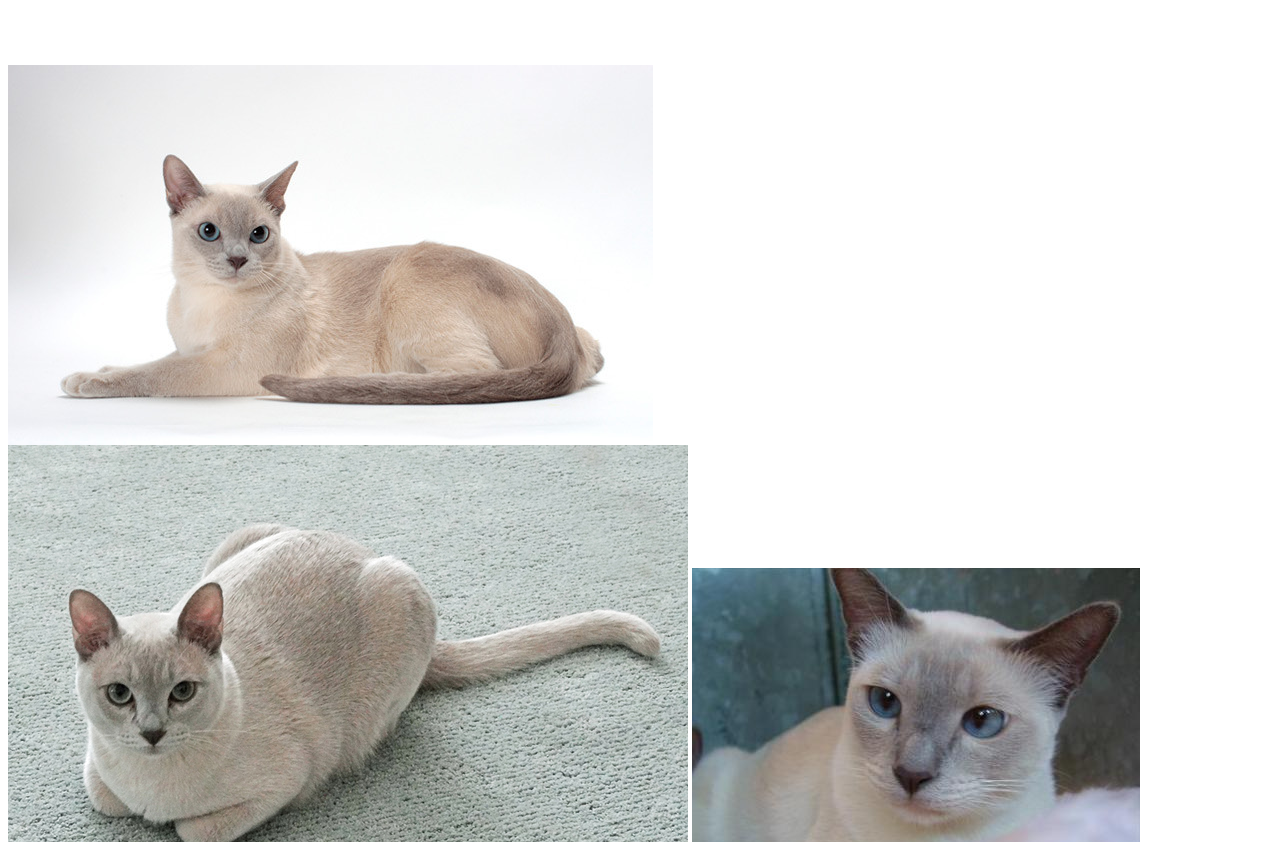
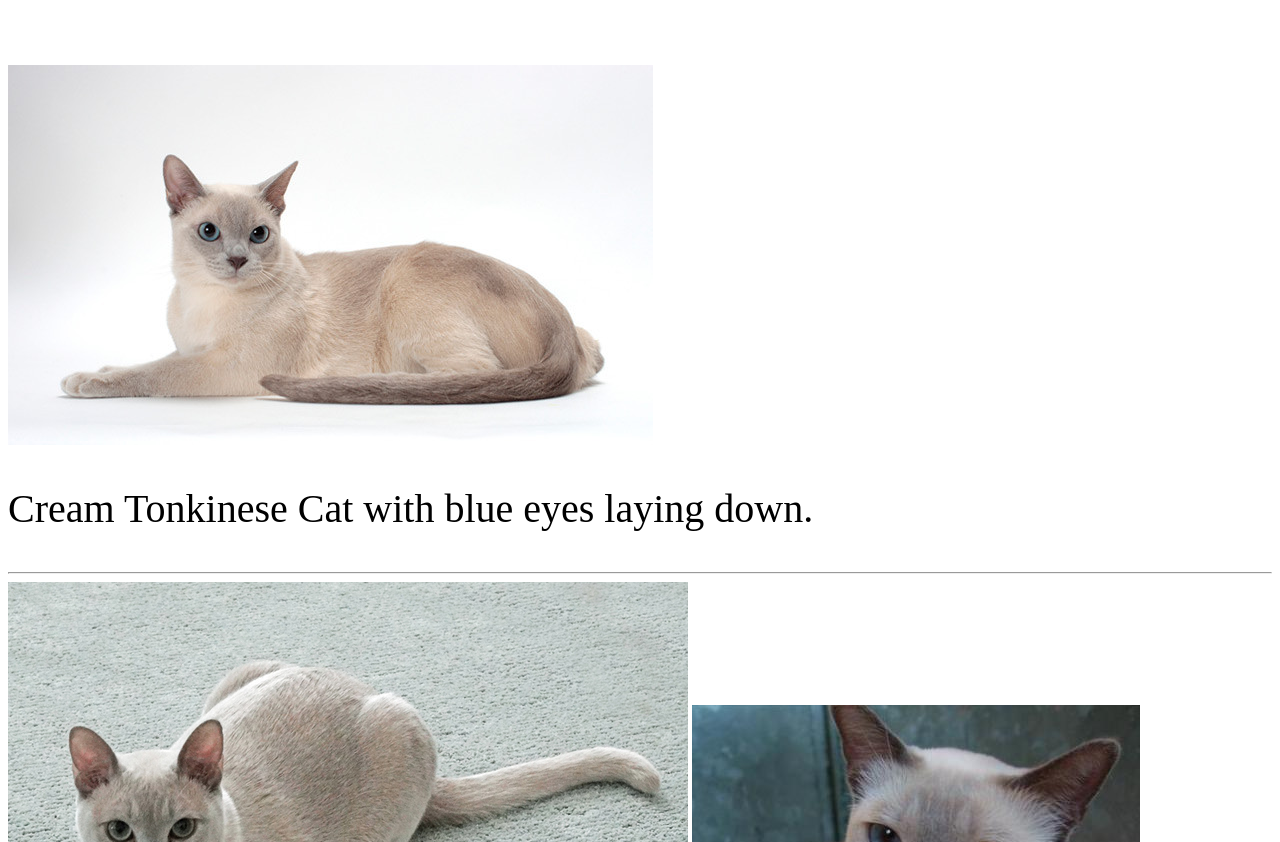
Before and after one commit to 1-sunrise/cats.github.io, a plain HTML site: page index.html in a window 1280 px wide. Shown: the part 258-1100 px from the top of the page. Drawn offline with Linux system fonts and the light colour scheme.

Commit message:
better screen reader support
- Added an empty alt atttribute so that screen readers will ignore the
photo.
- We added a description for a picture

```diff
--- a/index.html
+++ b/index.html
@@ -1,5 +1,6 @@
 <style>
 h1 { font-size: 100px; }
+p { font-size: 40px; }
 a { float: right; }
 a:link, a:visited { color: rgb(35, 104, 234); }
 </style>
@@ -8,7 +9,9 @@ a:link, a:visited { color: rgb(35, 104, 234); }
 </h1>
 <h1>Pierluca's Tonkinese Cat Photos</h1>
 <br/>
-<img src="cat.jpeg">
+<img src="cat.jpeg" alt="">
+<p>Cream Tonkinese Cat with blue eyes laying down.</p>
+<hr>
 <img src="NEWCAT.jpg">
 <img src="cat3.jpg">
 <br/>
```
